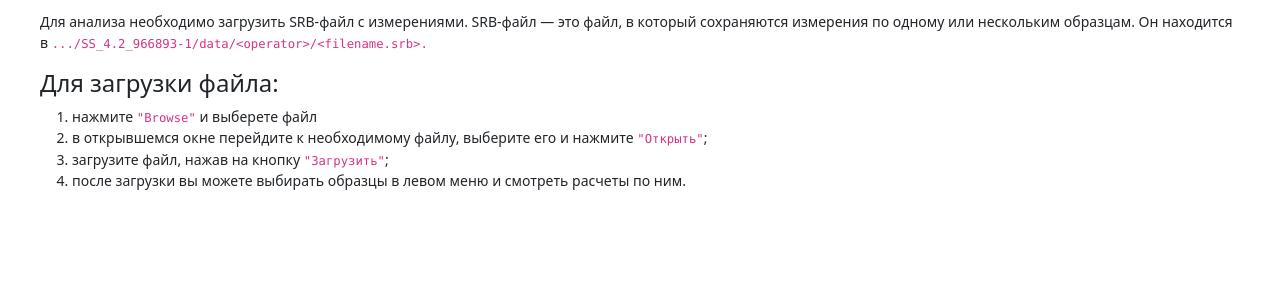
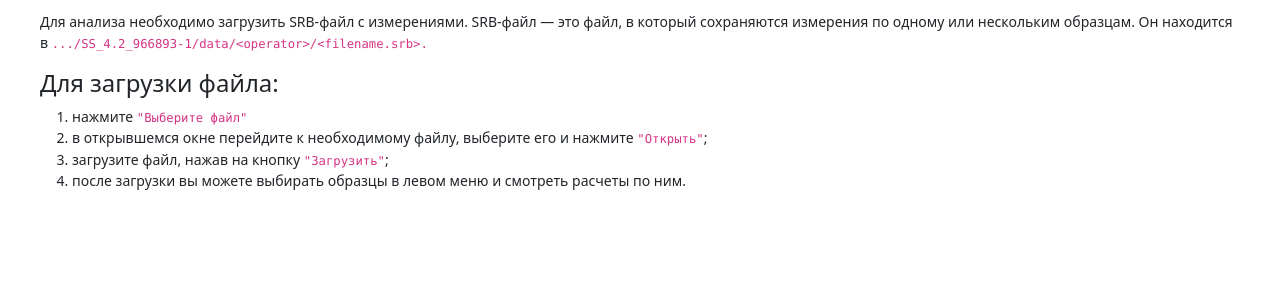
Before and after one commit to borisov-mikhail/ASRD, a Flask app: page / in a window 1280 px wide. Shown: the part 180-480 px from the top of the page. Run offline with Flask 2, Linux system fonts and the light colour scheme.

Commit message:
Fix Specific Area (S_udel)

```diff
--- a/asrd/templates/index.html
+++ b/asrd/templates/index.html
@@ -144,7 +144,7 @@
           <p class="h4">Для загрузки файла:</p>
 
           <ol>
-            <li>нажмите <code>"Browse"</code> и выберете файл</li>
+            <li>нажмите <code>"Выберите файл"</code></li>
             <li>в открывшемся окне перейдите к необходимому файлу, выберите его
               и нажмите <code>"Открыть"</code>;
             </li>
```
